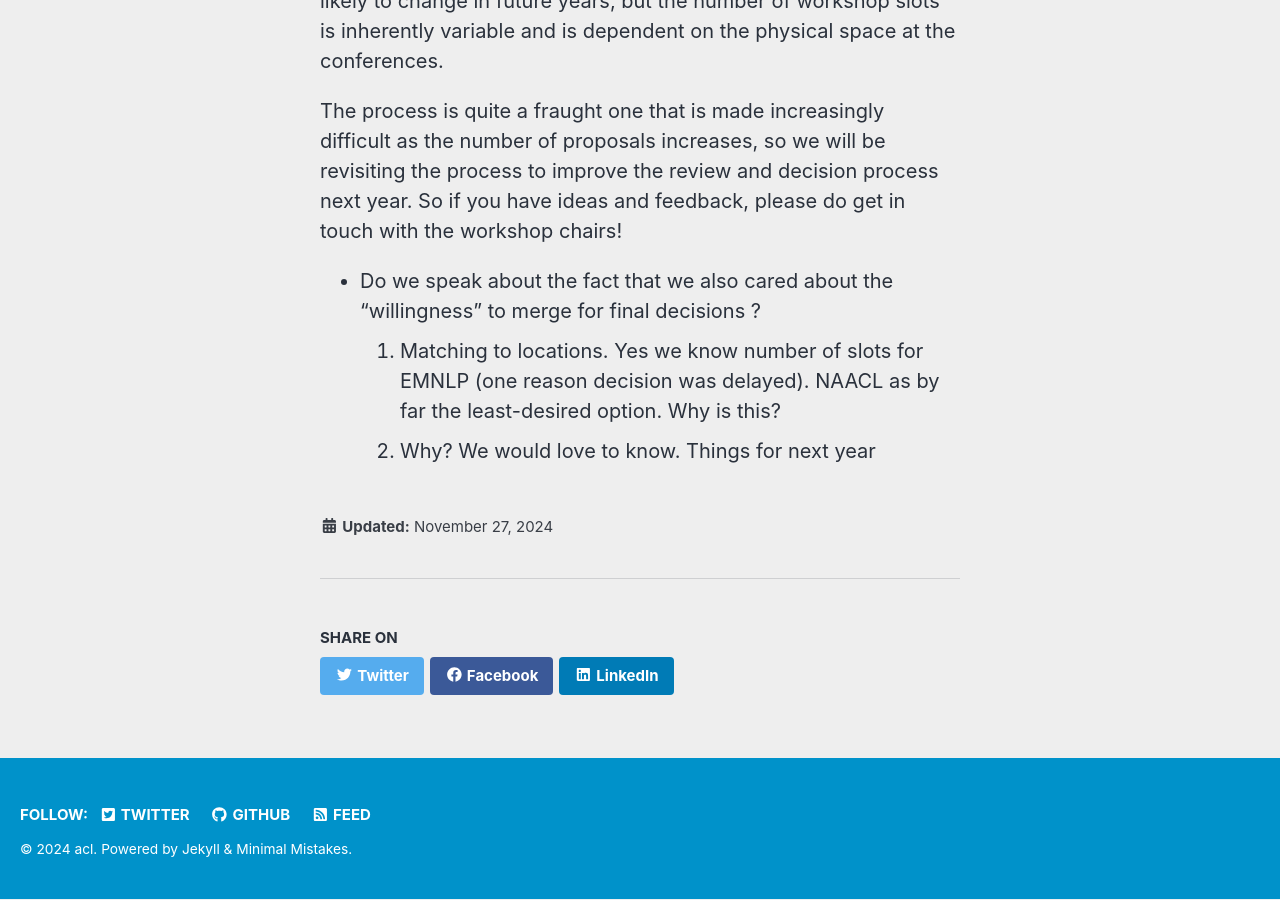
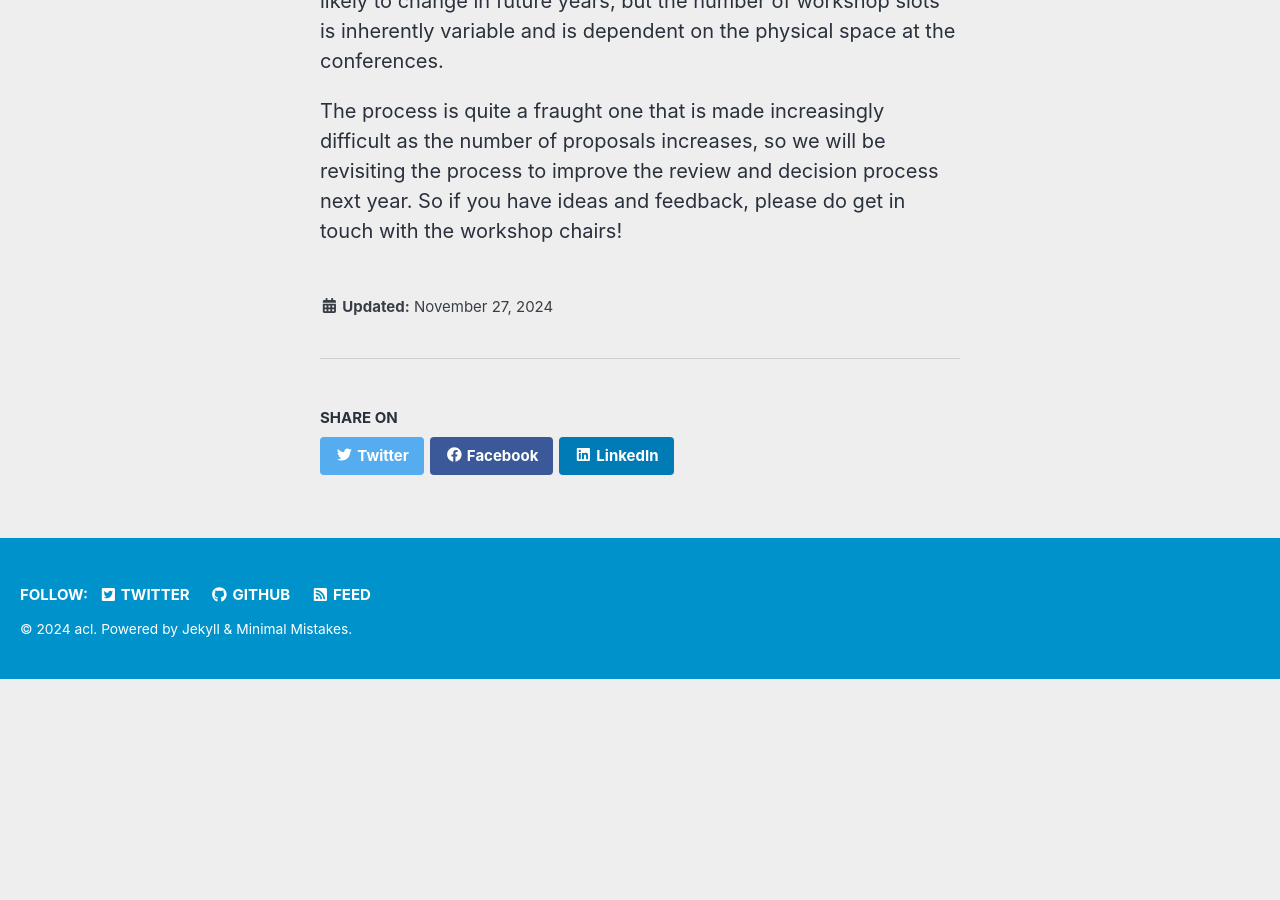
Before and after one commit to acl-org/acl-2025, a Jekyll site: the page built from _posts/2024-11-27-workshop-report.md, in a window 1280 px wide and 900 px high, scrolled down 3748 px. Built offline with Jekyll 4.4.1, drawn with Linux system fonts in a browser that asks for light colours; cached includes are drawn as plain includes; nearby versions of some CDN libraries; after the commit the page ends 4428 px from its top, so only the background shows below that.

Commit message:
Update 2024-11-27-workshop-report.md

```diff
--- a/_posts/2024-11-27-workshop-report.md
+++ b/_posts/2024-11-27-workshop-report.md
@@ -22,7 +22,3 @@ Given the large number of workshop proposals submitted, there was also a high ch
 The earliest conference in the cycle is always the least preferred conference: last year it was EACL, this year it’s NAACL. We encourage workshops to structure their work such that they can be conducted at any conference. As our goal is maximizing acceptance, a workshop may not be assigned to their preferred venue (though we do try to take hard constraints into account). Moving forward, we will reconsider the proposal submission timeline to add more time prior to the first conference in the cycle–but we haven’t yet investigated the broader implications of a change in timeline. Making the decisions was difficult, and we had to consider many factors beyond numerical scores to ensure a good set of workshops for the upcoming conference cycle (diversity of topics, inclusion of long-running/expected workshops, and making space for new workshops). The decision to reject workshops was, in some cases, particularly difficult as we also rejected some of the workshops proposed by the Chairs and WO. For various reasons, there is a very limited number of workshop slots this year while seeing a large increase in proposals. This is likely to change in future years, but the number of workshop slots is inherently variable and is dependent on the physical space at the conferences.
 
 The process is quite a fraught one that is made increasingly difficult as the number of proposals increases, so we will be revisiting the process to improve the review and decision process next year. So if you have ideas and feedback, please do get in touch with the workshop chairs!
-
-   - Do we speak about the fact that we also cared about the “willingness” to merge for final decisions ?
-5. Matching to locations. Yes we know number of slots for EMNLP (one reason decision was delayed). NAACL as by far the least-desired option. Why is this?
-6. Why? We would love to know. Things for next year
```
